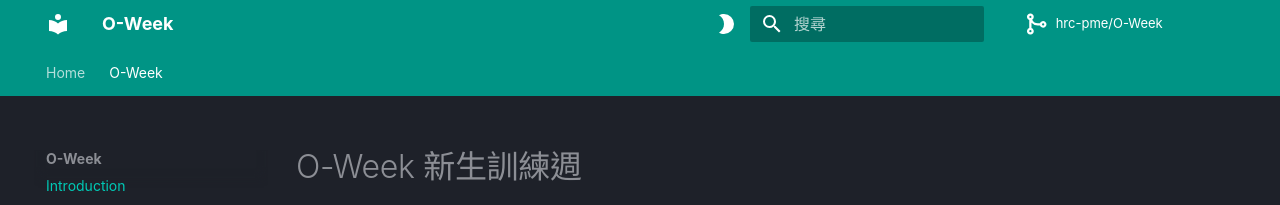
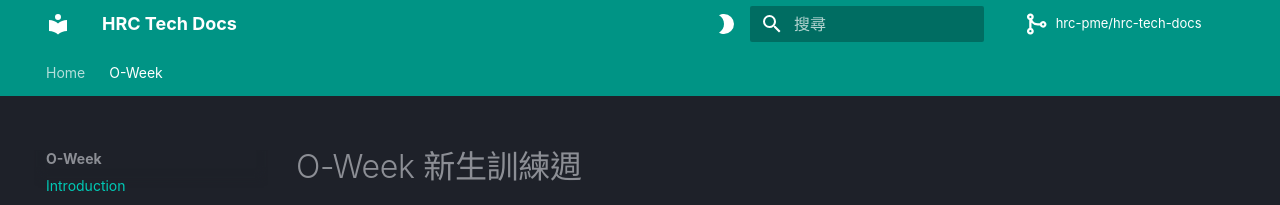
Before and after one commit to hrc-pme/O-Week, an MkDocs documentation site: the page built from docs/oweek/0.intro.md, in a window 1280 px wide. Shown: the top 205 px of the page. Built offline with MkDocs 1.6.1 and Material for MkDocs 9.7.7, drawn with Linux system fonts in a browser that asks for light colours; some web fonts are replaced; comment, search, counter and statistics services are not loaded.

Commit message:
docs: repo rename

```diff
--- a/mkdocs.yml
+++ b/mkdocs.yml
@@ -1,9 +1,9 @@
-site_name: O-Week
-site_url: https://hrc-pme.github.io/O-Week/
+site_name: HRC Tech Docs
+site_url: https://hrc-pme.github.io/hrc-tech-docs/
 use_directory_urls: false
 
-repo_url: https://github.com/hrc-pme/O-Week.
-repo_name: hrc-pme/O-Week
+repo_url: https://hrc-pme.github.io/hrc-tech-docs/
+repo_name: hrc-pme/hrc-tech-docs
 
 theme:
   name: material
```
